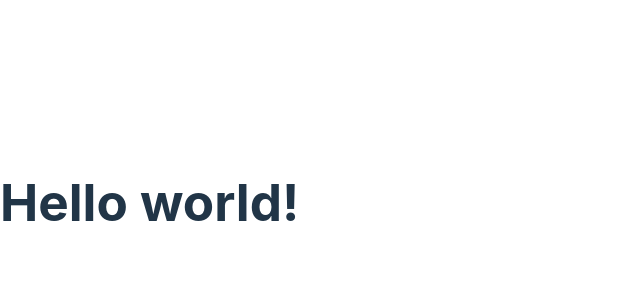
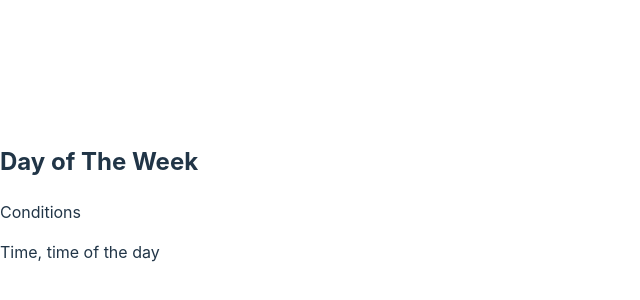
Before and after one commit to sreyesg/react-components-lab, a React (Vite) app: page / in a window 1280 px wide. Shown: the part 198-498 px from the top of the page, without its empty margins (0-640 px from the left). Built offline with nearby package versions, Linux system fonts and the light colour scheme.

Commit message:
Add WheaterForecast.jsx component file and define function

```diff
--- a/src/App.jsx
+++ b/src/App.jsx
@@ -1,4 +1,4 @@
-// src/App.jsx
+import WheaterForecast from "./WeatherForecast.jsx";
 
 const App = () => {
 
@@ -41,7 +41,9 @@ const App = () => {
   ];
 
   return (
-    <h1>Hello world!</h1>
+    <>
+      <WheaterForecast />
+    </>
   );
 }
 
--- /dev/null
+++ b/src/WeatherForecast.jsx
@@ -0,0 +1,12 @@
+const WheaterForecast = () => {
+    return (
+        <div className="weather">
+            <h2>Day of The Week</h2>
+            {/* <img src="" alt="" /> */}
+            <p>Conditions</p>
+            <p>Time, time of the day</p>
+        </div>
+    )
+}
+
+export default WheaterForecast
```
